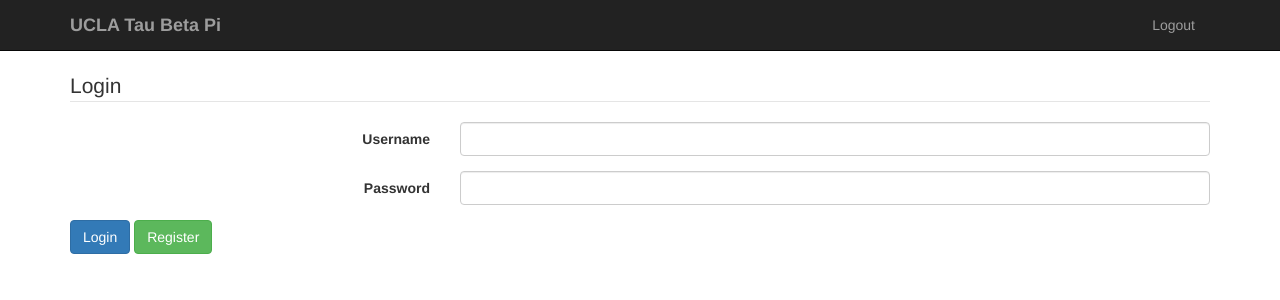
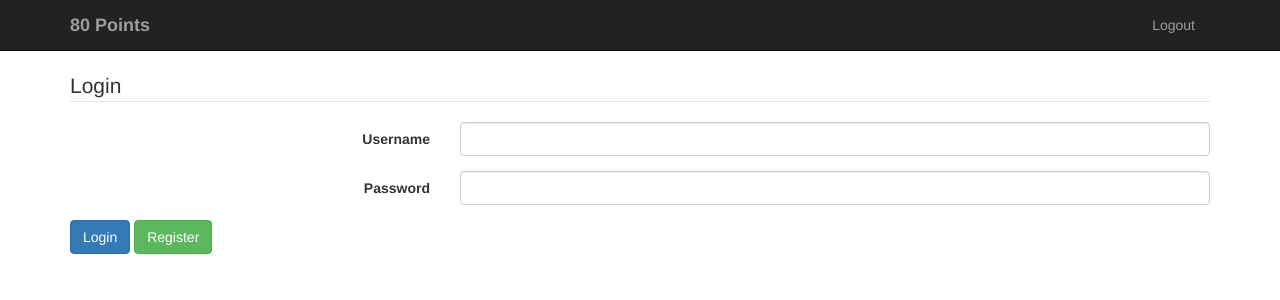
Before and after one commit to bngo92/sheng-ji, a Django app: page / in a window 1280 px wide. Shown: the top 300 px of the page. Run offline with Django 3.2, Linux system fonts and the light colour scheme; some libraries are stand-ins or nearby versions.

Commit message:
Rename navbar

```diff
--- a/templates/base.html
+++ b/templates/base.html
@@ -13,7 +13,7 @@
 <div class="navbar navbar-inverse navbar-static-top" role="navigation">
   <div class="container">
     <div class=navbar-header">
-      <a class="navbar-brand" href="{% url 'home' %}"><strong>UCLA Tau Beta Pi</strong></a>
+      <a class="navbar-brand" href="{% url 'home' %}"><strong>80 Points</strong></a>
     </div>
     <div class="navbar-collapse collapse">
       <ul class="nav navbar-nav pull-right">
```
